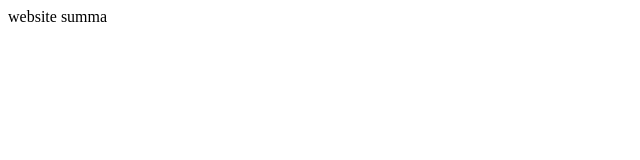
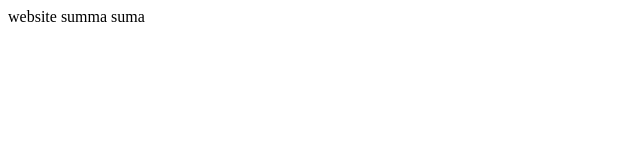
Before and after one commit to Jothiram1641/summaa, a plain HTML site: page index.html in a window 1280 px wide. Shown: the full height of the page, 0-640 px from the left. Drawn offline with Linux system fonts and the light colour scheme.

Commit message:
Update index.html

```diff
--- a/index.html
+++ b/index.html
@@ -4,6 +4,7 @@
   website
 </head>
 <body>
-summa
+summa suma
+
 </body>
 </html>
```
